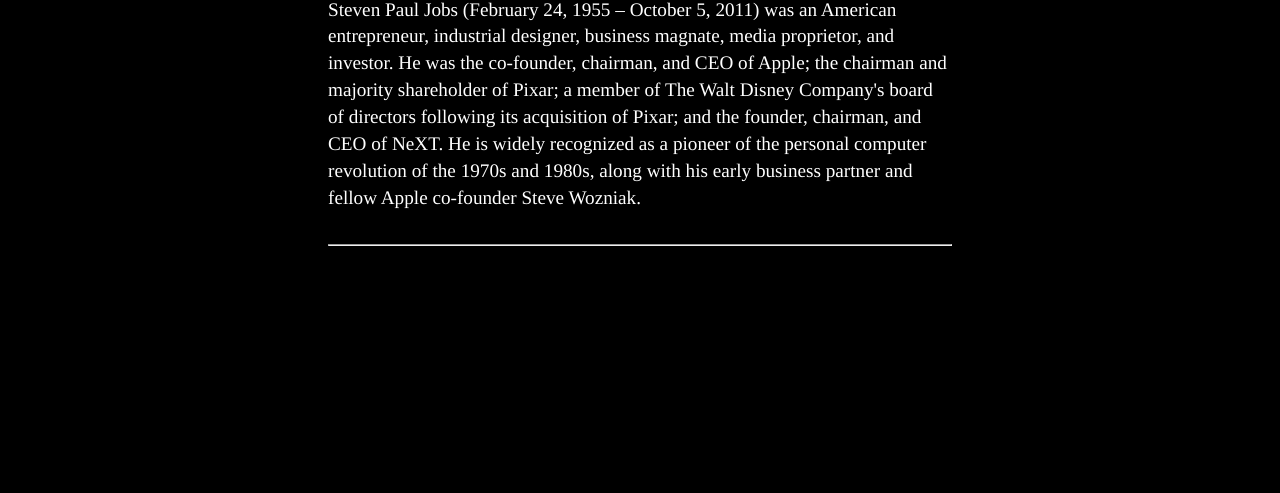
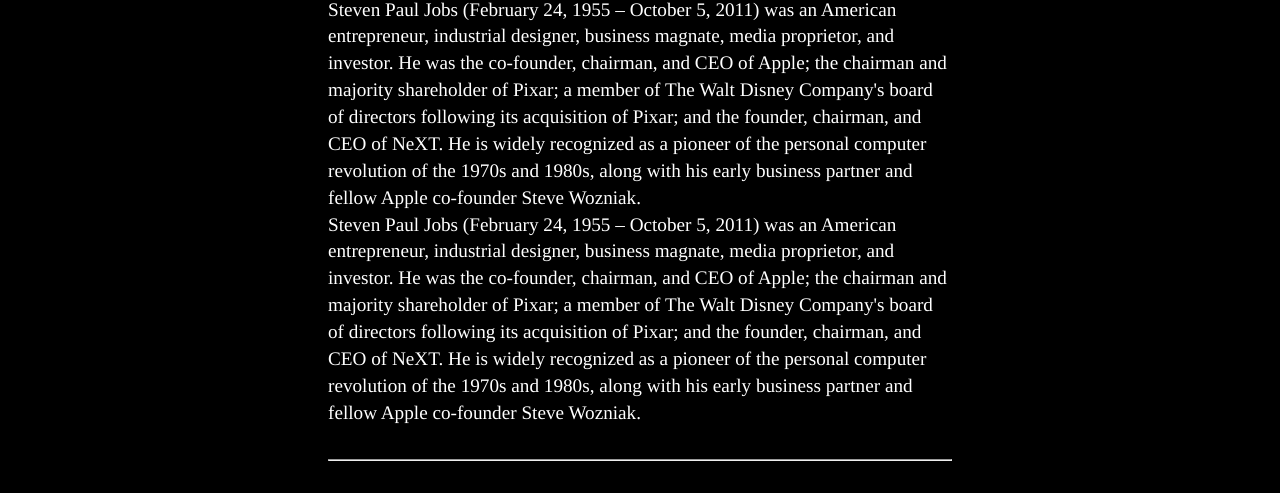
Before and after one commit to kushagra0417/Tributr_page, a plain HTML site: page index.html in a window 1280 px wide. Shown: the part 576-1069 px from the top of the page. Before the commit the page ends 854 px from the top, so only its background shows below. Drawn offline with Linux system fonts and the light colour scheme.

Commit message:
Small change in p tag

```diff
--- a/index.html
+++ b/index.html
@@ -27,6 +27,12 @@
             of Pixar; and the founder, chairman, and CEO of NeXT. He is widely recognized as a pioneer of the personal
             computer revolution of the 1970s and 1980s, along with his early business partner and fellow Apple co-founder
             Steve Wozniak.</p>
+            <p>Steven Paul Jobs (February 24, 1955 – October 5, 2011) was an American entrepreneur, industrial designer, business
+                magnate, media proprietor, and investor. He was the co-founder, chairman, and CEO of Apple; the chairman and
+                majority shareholder of Pixar; a member of The Walt Disney Company's board of directors following its acquisition
+                of Pixar; and the founder, chairman, and CEO of NeXT. He is widely recognized as a pioneer of the personal
+                computer revolution of the 1970s and 1980s, along with his early business partner and fellow Apple co-founder
+                Steve Wozniak.</p>
             <hr>
     </section>
 </body>
```
